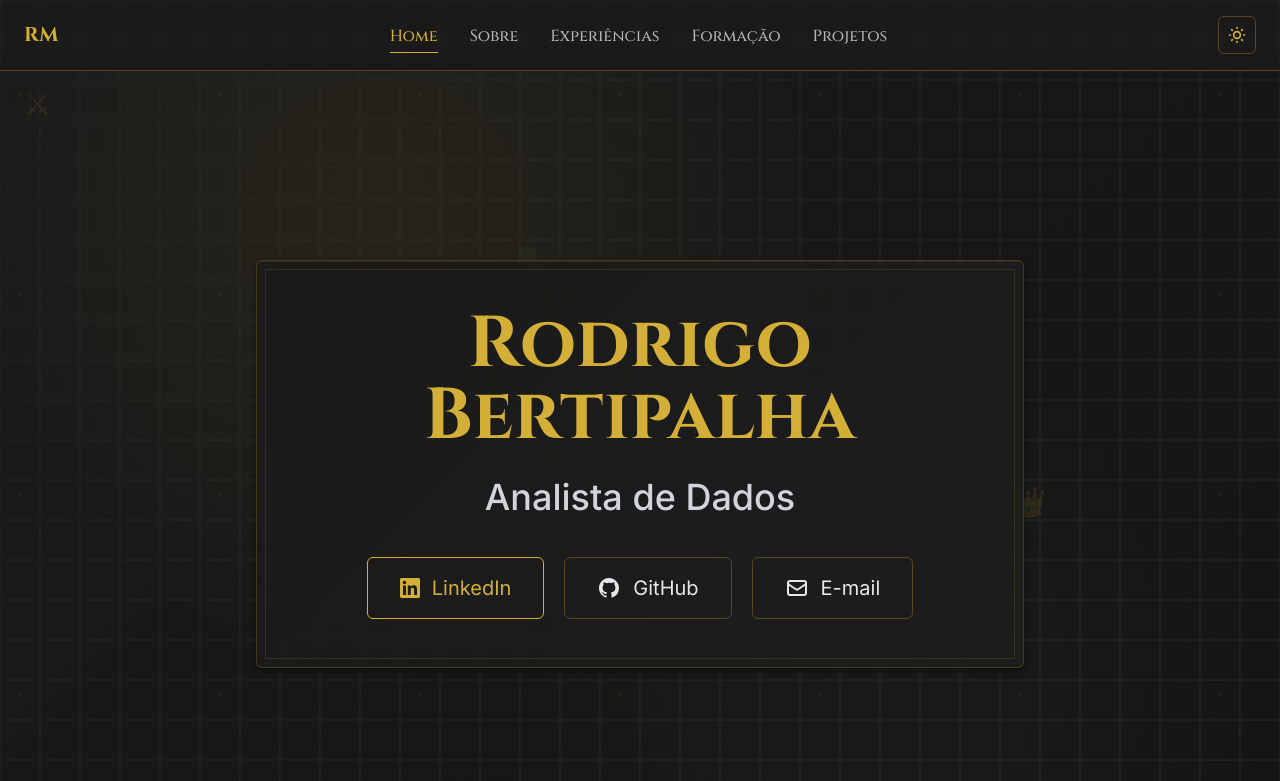
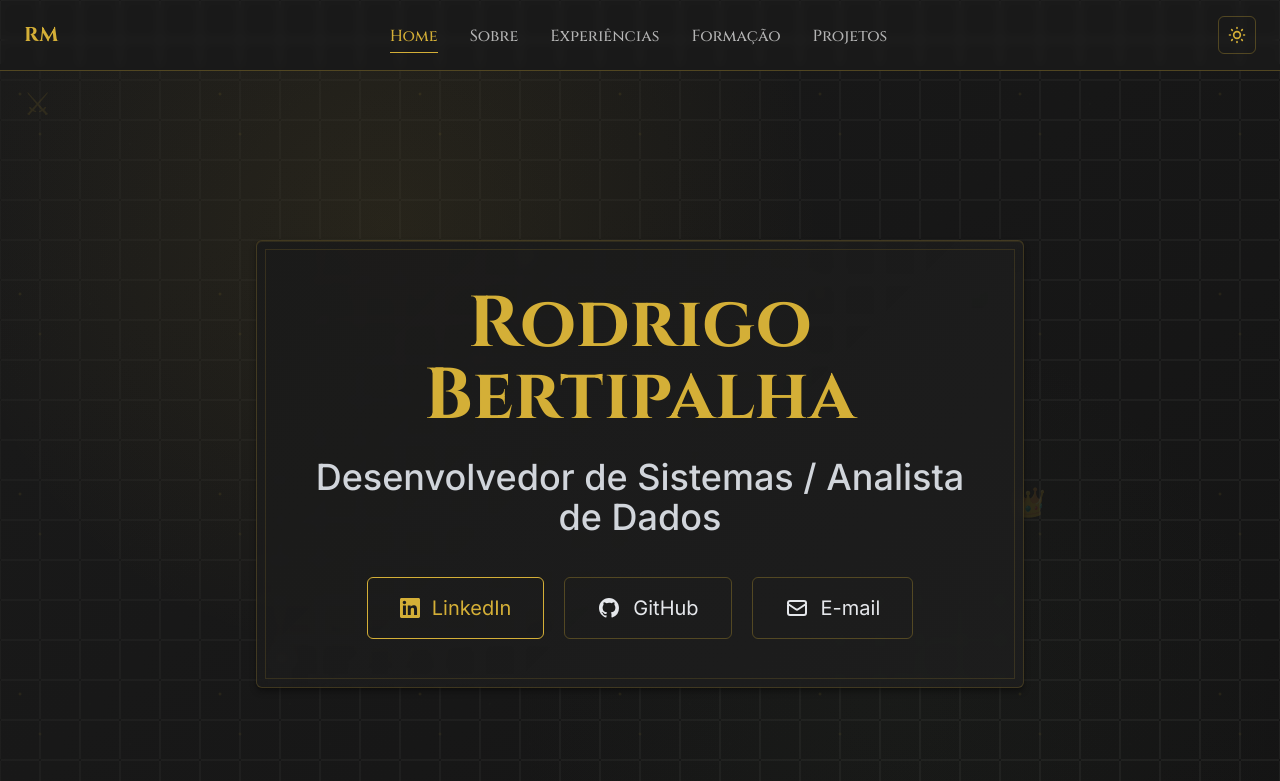
Before and after one commit to RodrigoBertipalha/Portfolio, a plain HTML site: page index.html in a window 1280 px wide. Shown: the top 781 px of the page. Drawn offline with nearby package versions, Linux system fonts and the light colour scheme.

Commit message:
Atualizado título para Desenvolvedor de Sistemas / Analista de Dados

```diff
--- a/index.html
+++ b/index.html
@@ -3,9 +3,9 @@
 <head>
     <meta charset="UTF-8">
     <meta name="viewport" content="width=device-width, initial-scale=1.0">
-    <meta name="description" content="Portfólio de Rodrigo Bertipalha - Analista de Dados">
+    <meta name="description" content="Portfólio de Rodrigo Bertipalha - Desenvolvedor de Sistemas / Analista de Dados">
 
-    <title>Rodrigo Bertipalha | Analista de Dados</title>
+    <title>Rodrigo Bertipalha | Desenvolvedor de Sistemas / Analista de Dados</title>
 
     <!-- Fontes -->
     <link rel="preconnect" href="https://fonts.googleapis.com">
@@ -139,7 +139,7 @@
                 <div class="max-w-3xl w-11/12 sm:w-4/5 border border-secondary/20 p-6 sm:p-12 rounded-md bg-dark/70 backdrop-blur-sm medieval-card text-center">
                     <h1 class="text-4xl sm:text-5xl md:text-7xl font-bold mb-4 sm:mb-6 animate-slideUp font-cinzel text-primary dark:text-secondary">Rodrigo Bertipalha</h1>
                     <h2 class="text-xl sm:text-2xl md:text-4xl font-medium text-gray-600 dark:text-gray-300 mb-6 sm:mb-10 animate-slideUp animation-delay-100">
-                        Analista de Dados
+                        Desenvolvedor de Sistemas / Analista de Dados
                     </h2>
                     <div class="flex flex-wrap gap-3 sm:gap-5 justify-center animate-fadeIn animation-delay-300">
                         <a href="https://www.linkedin.com/in/rodrigobertipalha" target="_blank" rel="noopener noreferrer"
@@ -622,7 +622,7 @@
             <div class="flex flex-col md:flex-row justify-between items-center">
                 <div class="mb-6 md:mb-0">
                     <p class="text-lg font-semibold font-cinzel text-primary dark:text-secondary">Rodrigo Bertipalha</p>
-                    <p class="text-gray-400">Analista de Dados</p>
+                    <p class="text-gray-400">Desenvolvedor de Sistemas / Analista de Dados</p>
                     <p class="text-gray-400 mt-1">Petrolina, Pernambuco, Brasil</p>
                 </div>
                 <div class="flex space-x-4">
```
